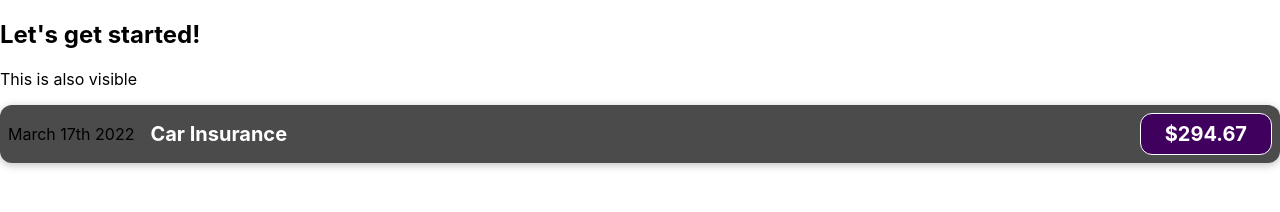
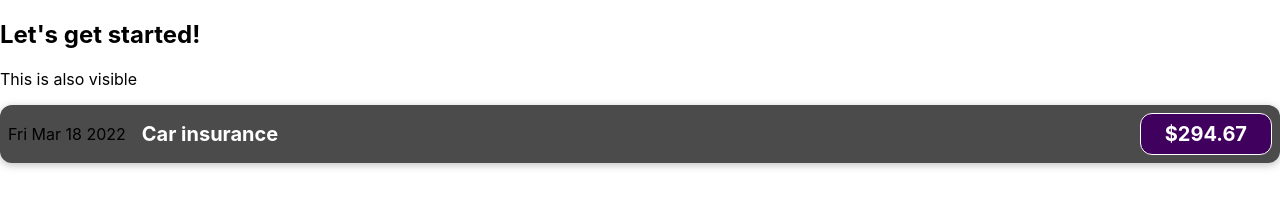
Before and after one commit to genSouza/react-course, a React (Create React App) app in the folder react-complete-guide/: page / in a window 1280 px wide. Shown: the top 212 px of the page. Built offline with nearby package versions, Linux system fonts and the light colour scheme.

Commit message:
Lesson 36
 Outputting Dynamic Data & Working with Expressions in JSX

```diff
--- a/react-complete-guide/src/components/ExpenseItem.component.js
+++ b/react-complete-guide/src/components/ExpenseItem.component.js
@@ -1,11 +1,15 @@
 import "./ExpenseItem.css";
 function ExpenseItemComponent() {
+  const expenseDate = new Date(2022, 2, 18);
+  const expenseTitle = "Car insurance";
+  const expenseAmount = 294.67;
+
   return (
     <div className="expense-item">
-      <div>March 17th 2022</div>
+      <div>{expenseDate.toDateString()}</div>
       <div className="expense-item__description">
-        <h2>Car Insurance</h2>
-        <div className="expense-item__price">$294.67</div>
+        <h2>{expenseTitle}</h2>
+        <div className="expense-item__price">${expenseAmount}</div>
       </div>
     </div>
   );
```
